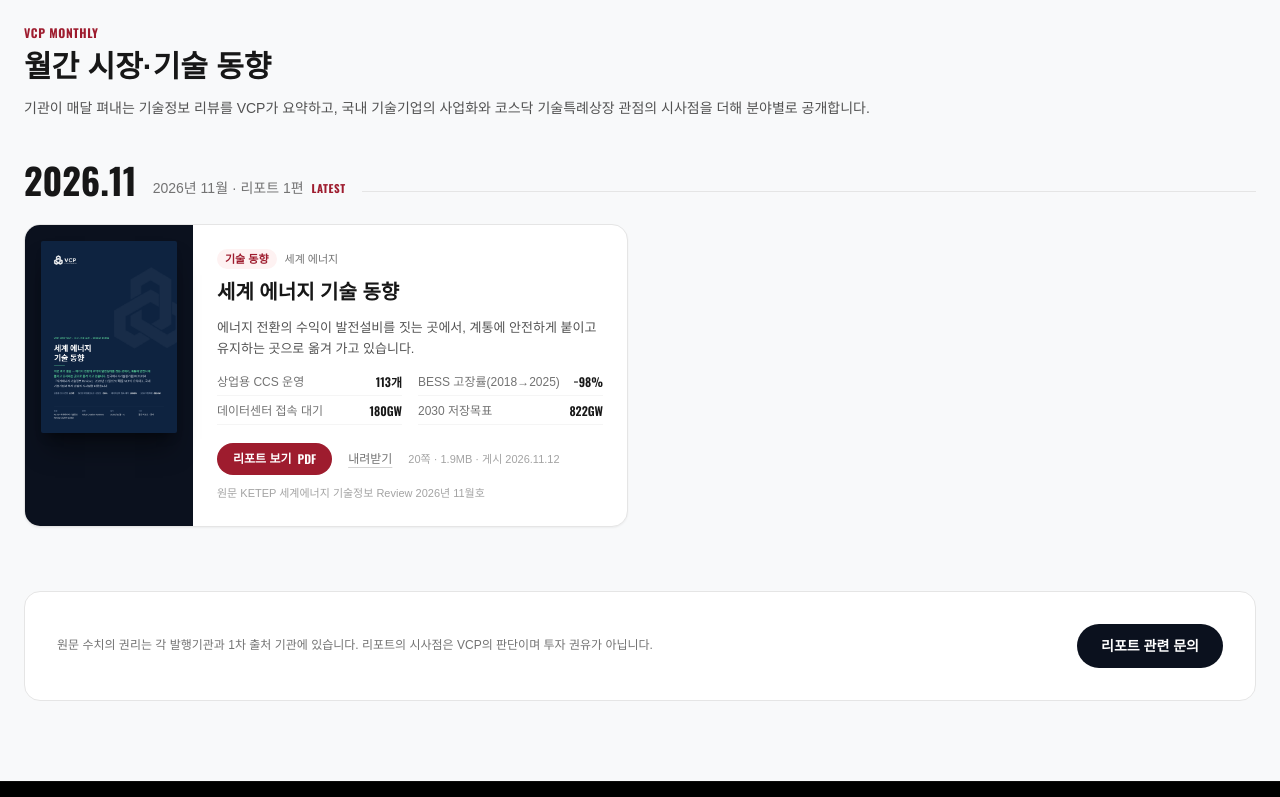
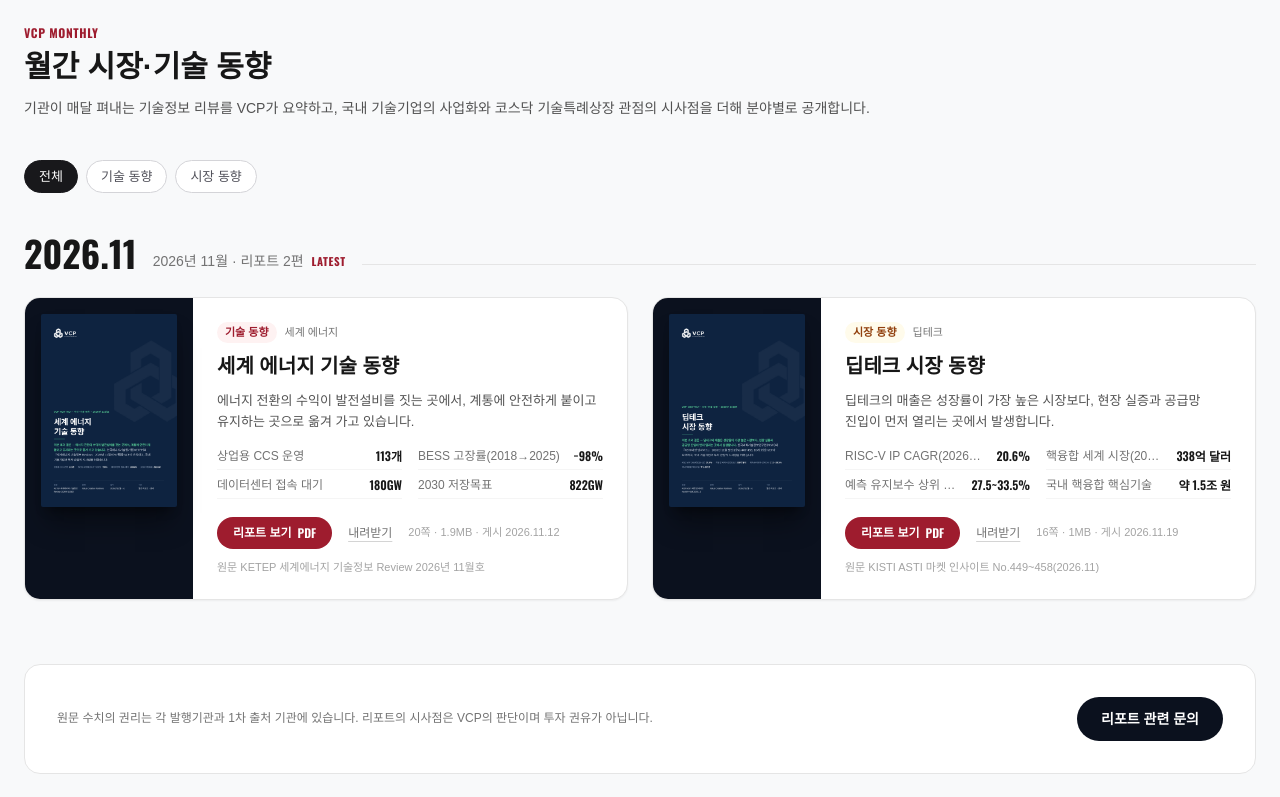
Before and after one commit to valuecreation2026/vcp, a plain HTML site: page insights.html in a window 1280 px wide. Shown: the part 407-1204 px from the top of the page. Drawn offline with nearby package versions, Linux system fonts and the light colour scheme; a web font is replaced by a local one.

Commit message:
Insights: 딥테크 시장 동향 2026년 11월호 v1 게시 (VCP 대시보드 · HOON)

```diff
--- a/insights.html
+++ b/insights.html
@@ -69,11 +69,11 @@
     </div>
     <div id="reports">
 <!--REPORTS:START-->
-<div data-by="">
+<div class="flex flex-wrap gap-2 mb-10" id="series-filter"><button class="series-chip active" data-s="">전체</button><button class="series-chip" data-s="기술 동향">기술 동향</button><button class="series-chip" data-s="시장 동향">시장 동향</button></div><div data-by="kind">
       <section class="month-group " id="m-2026-11">
         <div class="flex items-end gap-4 mb-6">
           <h3 class="font-oswald text-3xl md:text-4xl font-bold text-neutral-900 leading-none">2026.11</h3>
-          <div class="pb-0.5 text-sm text-neutral-500">2026년 11월 · 리포트 1편 <span class="ml-1 text-[11px] font-oswald font-bold tracking-wider text-vcp-red">LATEST</span></div>
+          <div class="pb-0.5 text-sm text-neutral-500">2026년 11월 · 리포트 2편 <span class="ml-1 text-[11px] font-oswald font-bold tracking-wider text-vcp-red">LATEST</span></div>
           <div class="flex-1 h-px bg-neutral-200 mb-2"></div>
         </div>
         <div class="grid grid-cols-1 lg:grid-cols-2 gap-6">
@@ -90,6 +90,21 @@
               <span class="text-[11px] text-neutral-400">20쪽 · 1.9MB · 게시 2026.11.12</span>
             </div>
             <p class="text-[11px] text-neutral-400 break-keep">원문 KETEP 세계에너지 기술정보 Review 2026년 11월호</p>
+          </div>
+        </article>
+        <article class="report bg-white rounded-2xl border border-neutral-200 shadow-sm overflow-hidden grid grid-cols-[112px_1fr] sm:grid-cols-[168px_1fr]" data-kind="시장 동향" data-series="딥테크 시장 동향">
+          <a href="reports/VCP-딥테크시장동향-2026-11_v1.pdf" target="_blank" rel="noopener" class="bg-vcp-navy p-3 sm:p-4 flex items-start justify-center"><img src="reports/covers/deeptech-2026-11.png" alt="딥테크 시장 동향 2026년 11월호 표지" class="w-full shadow-xl shadow-black/40 rounded-sm" loading="lazy" /></a>
+          <div class="p-5 sm:p-6 flex flex-col gap-2.5 min-w-0">
+            <div class="flex flex-wrap items-center gap-2 text-[11px]"><span class="px-2 py-0.5 rounded-full font-semibold bg-amber-50 text-amber-800">시장 동향</span><span class="text-neutral-500">딥테크</span></div>
+            <h4 class="text-xl font-bold text-neutral-900 break-keep leading-snug">딥테크 시장 동향</h4>
+            <p class="text-[13px] text-neutral-600 leading-relaxed break-keep line-clamp-3">딥테크의 매출은 성장률이 가장 높은 시장보다, 현장 실증과 공급망 진입이 먼저 열리는 곳에서 발생합니다.</p>
+            <dl class="grid grid-cols-2 gap-x-4 gap-y-1.5 text-[12px] mt-1"><div class="flex justify-between gap-3 border-b border-neutral-100 pb-1"><dt class="text-neutral-500 truncate">RISC-V IP CAGR(2026~32)</dt><dd class="font-oswald font-semibold text-neutral-900 whitespace-nowrap">20.6%</dd></div><div class="flex justify-between gap-3 border-b border-neutral-100 pb-1"><dt class="text-neutral-500 truncate">핵융합 세계 시장(2031)</dt><dd class="font-oswald font-semibold text-neutral-900 whitespace-nowrap">338억 달러</dd></div><div class="flex justify-between gap-3 border-b border-neutral-100 pb-1"><dt class="text-neutral-500 truncate">예측 유지보수 상위 5사</dt><dd class="font-oswald font-semibold text-neutral-900 whitespace-nowrap">27.5~33.5%</dd></div><div class="flex justify-between gap-3 border-b border-neutral-100 pb-1"><dt class="text-neutral-500 truncate">국내 핵융합 핵심기술</dt><dd class="font-oswald font-semibold text-neutral-900 whitespace-nowrap">약 1.5조 원</dd></div></dl>
+            <div class="mt-auto pt-2 flex flex-wrap items-center gap-x-4 gap-y-2">
+              <a href="reports/VCP-딥테크시장동향-2026-11_v1.pdf" target="_blank" rel="noopener" class="inline-flex items-center gap-1.5 px-4 py-2 text-xs rounded-full bg-vcp-red hover:bg-vcp-darkred text-white font-semibold transition-colors">리포트 보기 <span class="font-oswald">PDF</span></a>
+              <a href="reports/VCP-딥테크시장동향-2026-11_v1.pdf" download class="text-xs text-neutral-500 hover:text-neutral-900 underline underline-offset-4 decoration-neutral-300">내려받기</a>
+              <span class="text-[11px] text-neutral-400">16쪽 · 1MB · 게시 2026.11.19</span>
+            </div>
+            <p class="text-[11px] text-neutral-400 break-keep">원문 KISTI ASTI 마켓 인사이트 No.449~458(2026.11)</p>
           </div>
         </article>
         </div>
```
Also changed, not shown: reports/reports.json (+36 -1 lines), reports/covers/deeptech-2026-11.png (added), 1 other file.
